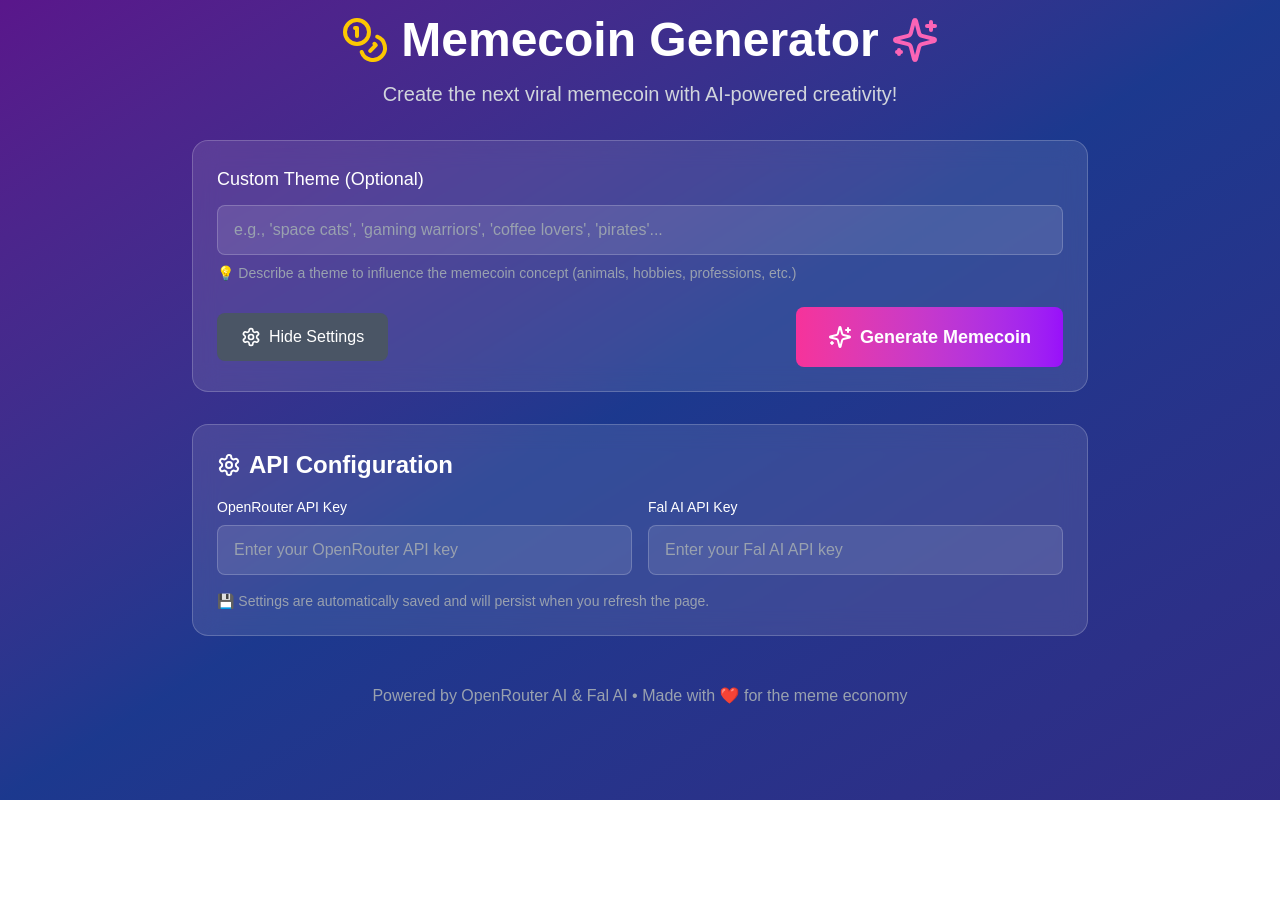
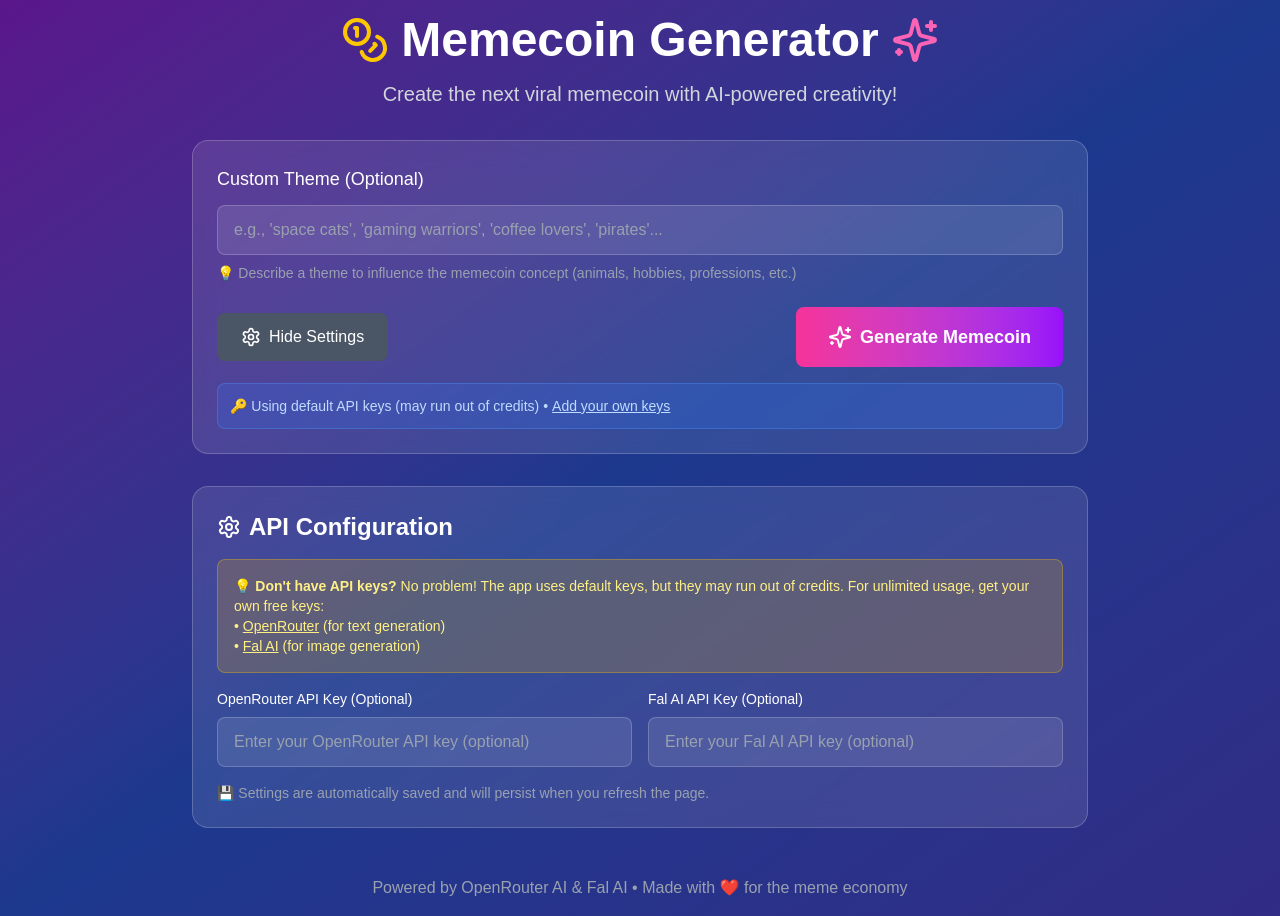
Before and after one commit to zoan37/memecoin-generator, a Next.js app: page / in a window 1280 px wide. Both pictures are taken after a click on the button "Show Settings". Before the commit the page ends 800 px from the top, so only its background shows below. Built offline with nearby package versions, Linux system fonts and the light colour scheme.

Commit message:
default keys

```diff
--- a/app/api/generate-image/route.ts
+++ b/app/api/generate-image/route.ts
@@ -2,13 +2,21 @@ import { NextRequest, NextResponse } from 'next/server';
 
 export async function POST(request: NextRequest) {
   try {
-    const { falAiKey, prompt } = await request.json();
+    const { falAiKey, prompt, usingDefaultKeys } = await request.json();
 
-    if (!falAiKey || !prompt) {
+    // Use environment variable as fallback
+    const effectiveKey = falAiKey || process.env.NEXT_PUBLIC_FAL_API_KEY;
+
+    if (!effectiveKey || !prompt) {
       return NextResponse.json(
         { error: 'Fal AI key and prompt are required' },
         { status: 400 }
       );
+    }
+
+    // Log when using default keys (for monitoring purposes)
+    if (usingDefaultKeys) {
+      console.log('Using default Fal AI API key');
     }
 
     // Enhanced prompt for better memecoin mascot generation
@@ -20,7 +28,7 @@ export async function POST(request: NextRequest) {
     const response = await fetch('https://fal.run/fal-ai/flux/schnell', {
       method: 'POST',
       headers: {
-        'Authorization': `Key ${falAiKey}`,
+        'Authorization': `Key ${effectiveKey}`,
         'Content-Type': 'application/json',
       },
       body: JSON.stringify({
--- a/app/api/generate-text/route.ts
+++ b/app/api/generate-text/route.ts
@@ -2,13 +2,21 @@ import { NextRequest, NextResponse } from 'next/server';
 
 export async function POST(request: NextRequest) {
   try {
-    const { openRouterKey, theme } = await request.json();
+    const { openRouterKey, theme, usingDefaultKeys } = await request.json();
 
-    if (!openRouterKey) {
+    // Use environment variable as fallback
+    const effectiveKey = openRouterKey || process.env.NEXT_PUBLIC_OPENROUTER_API_KEY;
+
+    if (!effectiveKey) {
       return NextResponse.json(
         { error: 'OpenRouter API key is required' },
         { status: 400 }
       );
+    }
+
+    // Log when using default keys (for monitoring purposes)
+    if (usingDefaultKeys) {
+      console.log('Using default OpenRouter API key');
     }
 
     const basePrompt = `Generate a creative and fun memecoin concept. Create:
@@ -40,7 +48,7 @@ Respond in this exact JSON format:
     const response = await fetch('https://openrouter.ai/api/v1/chat/completions', {
       method: 'POST',
       headers: {
-        'Authorization': `Bearer ${openRouterKey}`,
+        'Authorization': `Bearer ${effectiveKey}`,
         'Content-Type': 'application/json',
         'HTTP-Referer': 'https://memecoin-generator.vercel.app',
         'X-Title': 'Memecoin Generator',
--- a/app/page.tsx
+++ b/app/page.tsx
@@ -66,8 +66,12 @@ export default function MemecoinGenerator() {
   };
 
   const generateMemecoin = async () => {
-    if (!openRouterKey || !falAiKey) {
-      alert('Please set your API keys in settings first!');
+    // Use environment variables as fallback if user hasn't provided keys
+    const effectiveOpenRouterKey = openRouterKey || process.env.NEXT_PUBLIC_OPENROUTER_API_KEY;
+    const effectiveFalAiKey = falAiKey || process.env.NEXT_PUBLIC_FAL_API_KEY;
+
+    if (!effectiveOpenRouterKey || !effectiveFalAiKey) {
+      alert('API keys are required! Please set your keys in settings or contact the developer.');
       return;
     }
 
@@ -79,7 +83,11 @@ export default function MemecoinGenerator() {
         headers: {
           'Content-Type': 'application/json',
         },
-        body: JSON.stringify({ openRouterKey, theme }),
+        body: JSON.stringify({
+          openRouterKey: effectiveOpenRouterKey,
+          theme,
+          usingDefaultKeys: !openRouterKey || !falAiKey
+        }),
       });
 
       if (!textResponse.ok) {
@@ -95,8 +103,9 @@ export default function MemecoinGenerator() {
           'Content-Type': 'application/json',
         },
         body: JSON.stringify({
-          falAiKey,
+          falAiKey: effectiveFalAiKey,
           prompt: `A cute cartoon mascot for ${textData.name} memecoin: ${textData.description}. Bright colors, fun design, crypto theme.`,
+          usingDefaultKeys: !openRouterKey || !falAiKey
         }),
       });
 
@@ -114,7 +123,7 @@ export default function MemecoinGenerator() {
       });
     } catch (error) {
       console.error('Error generating memecoin:', error);
-      alert('Failed to generate memecoin. Please try again.');
+      alert('Failed to generate memecoin. Please try again or check your API keys in settings.');
     } finally {
       setIsGenerating(false);
     }
@@ -217,6 +226,25 @@ export default function MemecoinGenerator() {
               )}
             </button>
           </div>
+
+          {/* API Key Status Info */}
+          <div className="mt-4 p-3 bg-blue-500/20 border border-blue-400/30 rounded-lg">
+            <div className="text-sm text-blue-200">
+              {openRouterKey && falAiKey ? (
+                <span>✅ Using your personal API keys</span>
+              ) : (
+                <span>
+                  🔑 Using default API keys (may run out of credits) •
+                  <button
+                    onClick={() => setShowSettings(true)}
+                    className="underline hover:text-blue-100 ml-1"
+                  >
+                    Add your own keys
+                  </button>
+                </span>
+              )}
+            </div>
+          </div>
         </div>
 
         {/* Settings Panel */}
@@ -226,28 +254,40 @@ export default function MemecoinGenerator() {
               <Settings className="w-6 h-6" />
               API Configuration
             </h2>
+
+            <div className="mb-4 p-4 bg-yellow-500/20 border border-yellow-400/30 rounded-lg">
+              <div className="text-sm text-yellow-200">
+                💡 <strong>Don't have API keys?</strong> No problem! The app uses default keys, but they may run out of credits.
+                For unlimited usage, get your own free keys:
+                <br />
+                • <a href="https://openrouter.ai/" target="_blank" rel="noopener noreferrer" className="underline hover:text-yellow-100">OpenRouter</a> (for text generation)
+                <br />
+                • <a href="https://fal.ai/" target="_blank" rel="noopener noreferrer" className="underline hover:text-yellow-100">Fal AI</a> (for image generation)
+              </div>
+            </div>
+
             <div className="grid grid-cols-1 md:grid-cols-2 gap-4">
               <div>
                 <label className="block text-white text-sm font-medium mb-2">
-                  OpenRouter API Key
+                  OpenRouter API Key (Optional)
                 </label>
                 <input
                   type="password"
                   value={openRouterKey}
                   onChange={(e) => handleOpenRouterKeyChange(e.target.value)}
-                  placeholder="Enter your OpenRouter API key"
+                  placeholder="Enter your OpenRouter API key (optional)"
                   className="w-full px-4 py-3 rounded-lg bg-white/10 border border-white/20 text-white placeholder-gray-400 focus:outline-none focus:ring-2 focus:ring-blue-400"
                 />
               </div>
               <div>
                 <label className="block text-white text-sm font-medium mb-2">
-                  Fal AI API Key
+                  Fal AI API Key (Optional)
                 </label>
                 <input
                   type="password"
                   value={falAiKey}
                   onChange={(e) => handleFalAiKeyChange(e.target.value)}
-                  placeholder="Enter your Fal AI API key"
+                  placeholder="Enter your Fal AI API key (optional)"
                   className="w-full px-4 py-3 rounded-lg bg-white/10 border border-white/20 text-white placeholder-gray-400 focus:outline-none focus:ring-2 focus:ring-blue-400"
                 />
               </div>
```
